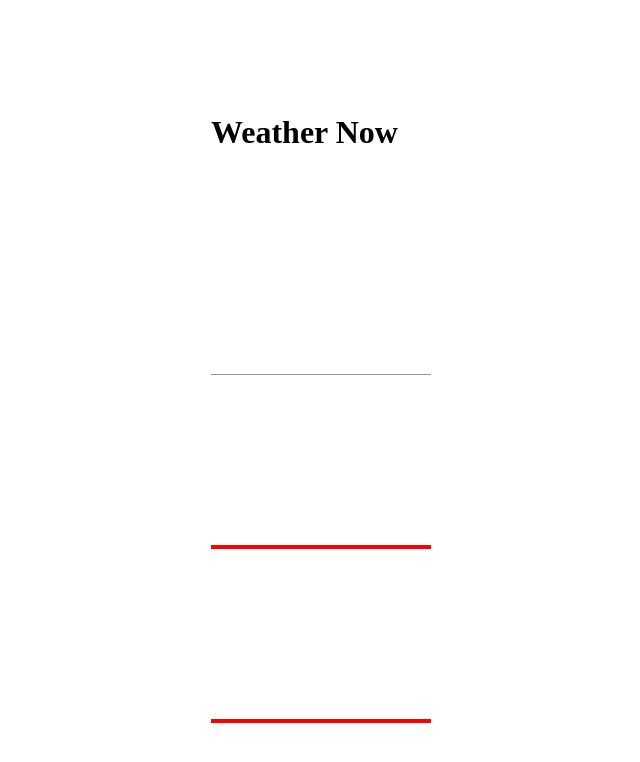
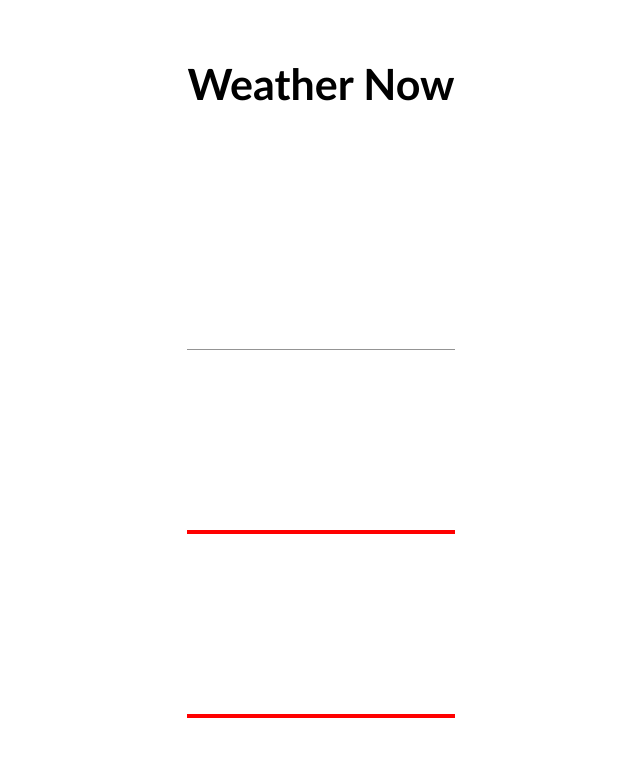
Before and after one commit to RodrigoLaviani/weather-fe, a React app: page / in a window 1280 px wide. Shown: the whole page, without its empty margins (319-959 px from the left). Built offline with nearby package versions, Linux system fonts and the light colour scheme.

Commit message:
add font and mediaquery

```diff
--- a/package.json
+++ b/package.json
@@ -39,6 +39,7 @@
     "eslint": "^8.5.0",
     "eslint-loader": "^4.0.2",
     "eslint-plugin-react": "^7.28.0",
+    "file-loader": "^6.2.0",
     "html-webpack-plugin": "^5.5.0",
     "jest": "^27.4.5",
     "mini-css-extract-plugin": "^2.4.5",
--- a/public/index.html
+++ b/public/index.html
@@ -6,7 +6,7 @@
     <meta name="viewport" content="width=device-width, initial-scale=1.0">
     <title>Wheater</title>
 </head>
-<body>
+<body style="display: flex; justify-content: center;">
     <div id="app"></div>
 </body>
 </html>
--- a/src/assets/stylesheets/app.scss
+++ b/src/assets/stylesheets/app.scss
@@ -1,6 +1,28 @@
+@import 'mediaquery.scss';
+
 .app-container {
     display: grid;
     justify-content: center;
     align-items: center;
     height: 100vh;
+    font-family: 'Gill Sans', 'Gill Sans MT', Calibri, 'Trebuchet MS', sans-serif;
+    @include for-phone-only {
+        width: 100vw;
+    }
+    @include for-tablet-landscape-up-or-more {
+        width: 50vw;
+    }
 }
+
+.title {
+    display: flex;
+    position: relative;
+    margin-top: -15%;
+    justify-content: center;
+    @include for-phone-only {
+        font-size: 34px;
+    }
+    @include for-tablet-landscape-up-or-more {
+        font-size: 43px;
+    }
+}
--- /dev/null
+++ b/src/assets/stylesheets/mediaquery.scss
@@ -0,0 +1,7 @@
+@mixin for-phone-only {
+    @media (max-width: 599px) { @content; }
+}
+
+@mixin for-tablet-landscape-up-or-more {
+    @media (min-width: 600px) { @content; }
+}
--- a/src/components/App.js
+++ b/src/components/App.js
@@ -6,7 +6,7 @@ const App = () => {
 
     return (
         <div className='app-container'>
-            <h1>Weather Now</h1>
+            <h1 className='title'>Weather Now</h1>
             <Input></Input>
             <SelectorContainer></SelectorContainer>
             <WeatherContainer></WeatherContainer>
--- a/webpack.config.local.js
+++ b/webpack.config.local.js
@@ -10,18 +10,6 @@ module.exports = (argv) => (merge(common({ mode: 'development' }, argv), { modul
         use: {
           loader: 'babel-loader'
         }
-      },
-      {
-        test: /\.(woff(2)?|ttf|otf|eot)(\?v=\d+\.\d+\.\d+)?$/,
-        use: [
-          {
-            loader: 'file-loader',
-            options: {
-              name: '[name].[ext]',
-              outputPath: 'assets/fonts/'
-            }
-          }
-        ]
       },
       {
         test: /\.(png|svg|jpg|gif)$/,
```
Also changed, not shown: 1 other file.
